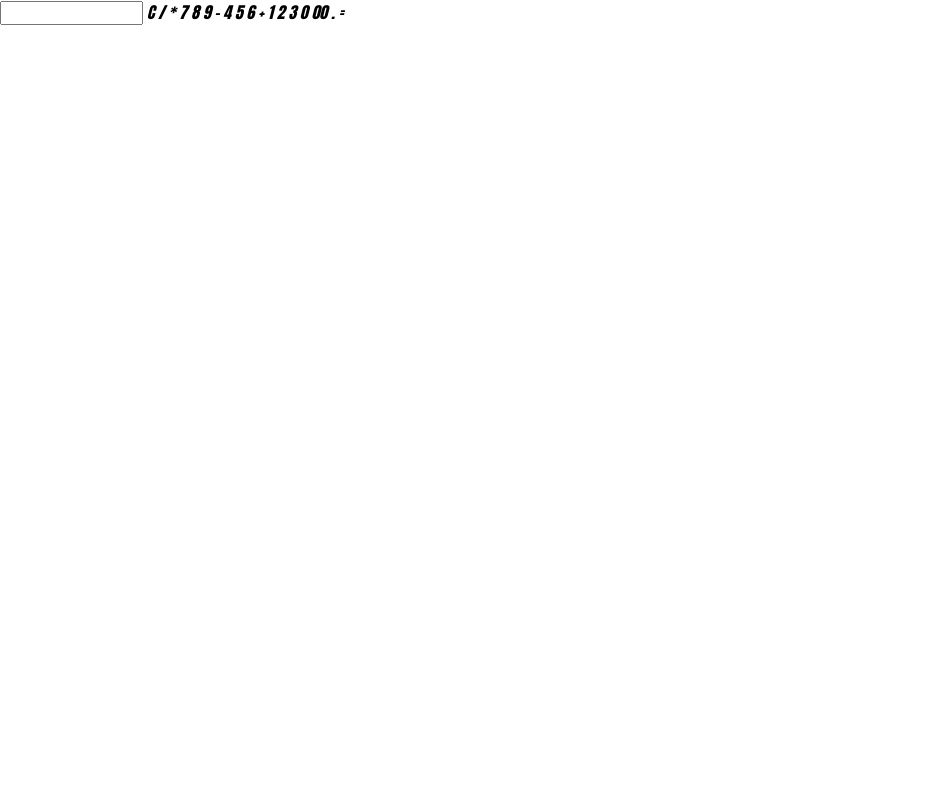
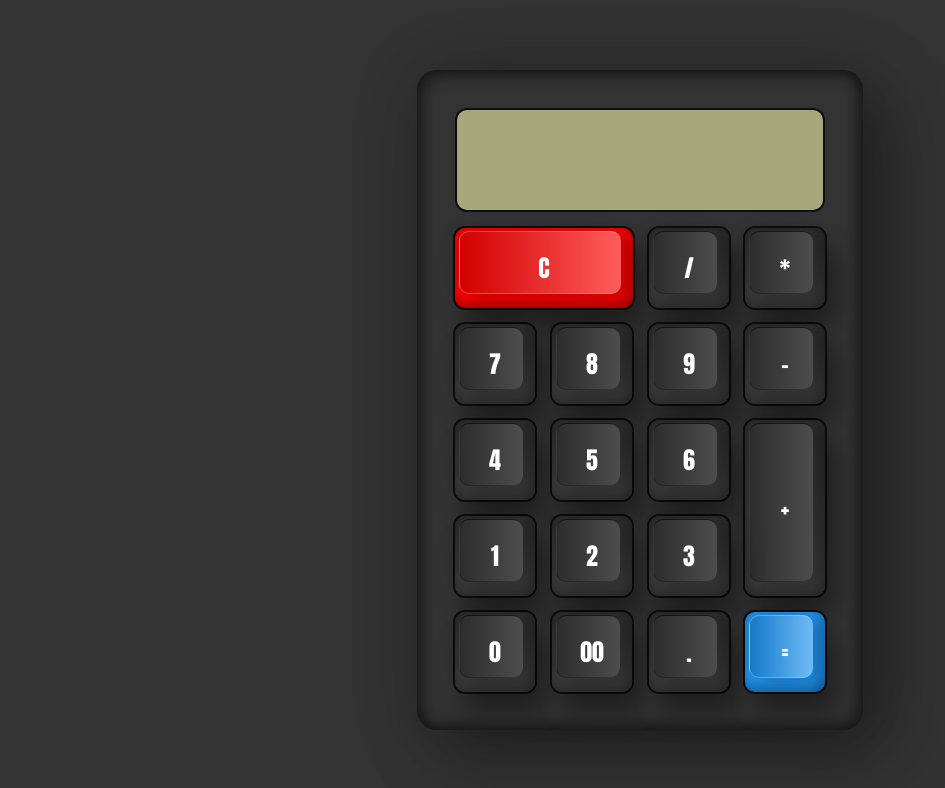
Before and after one commit to Alex-Francisco/Calculadora, a plain HTML site: page index.html in a window 1280 px wide. Shown: the whole page, without its empty margins (0-945 px from the left). Drawn offline with Linux system fonts and the light colour scheme; files that its build step writes are made by us from their sources.

Commit message:
finalizando

```diff
--- a/css/estilo.css
+++ b/css/estilo.css
@@ -4,3 +4,121 @@
   box-sizing: border-box;
   font-family: Impact, Haettenschweiler, 'Arial Narrow Bold', sans-serif;
 }
+
+body {
+  display: flex;
+  justify-content: center;
+  align-items: center;
+  min-height: 100vh;
+  background: #333
+}
+
+.container {
+  position: relative;
+  min-width: 300px;
+  min-height: 400px;
+  background: #333;
+  padding: 40px 30px 30px;
+  border-radius: 20px;
+  box-shadow: 25px 25px 75px rgba(0, 0, 0, 0.25),
+              10px 10px 70px rgba(0, 0, 0, 0.25),
+              inset -5px -5px 15px rgba(0, 0, 0, 0.5),
+              inset 5px 5px 15px rgba(0, 0, 0, 0.5);
+}
+
+.calculadora {
+  position: relative;
+  display: grid;
+}
+
+.calculadora .valor {
+  position: relative;
+  grid-column: span 4;
+  height: 100px;
+  width: calc(100% - 20px);
+  left: 10px;
+  border: none;
+  outline: none;
+  background: #a7a77c;
+  margin-bottom: 10px;
+  border-radius: 10px;
+  box-shadow: 0 0 0 2px rgba(0, 0, 0, 0.75);
+  text-align: right;
+  padding: 10px;
+  font-size: 2em;
+}
+
+.calculadora span {
+  position: relative;
+  display: grid;
+  place-items: center;
+  width: 80px;
+  height: 80px;
+  margin: 8px;
+  background: linear-gradient(180deg, #2f2f2f, #3f3f3f);
+  box-shadow: inset -8px 0 8px rgba(0, 0, 0, 0.15),
+              inset 0 -8px 8px rgba(0, 0, 0, 0.25),
+              0 0 0 2px rgba(0, 0, 0, 0.75),
+              10px 20px 25px rgba(0, 0 ,0 ,0.4);
+  color: #fff;
+  user-select: none;
+  cursor: pointer;
+  font-weight: 400;
+  border-radius: 10px;
+}
+
+.calculadora span::before {
+  content: '';
+  position: absolute;
+  top: 3px;
+  left: 4px;
+  bottom: 14px;
+  right: 12px;
+  background: linear-gradient(90deg, #2d2d2d, #4d4d4d);
+  border-radius: 10px;
+  box-shadow: -5px -5px 15px rgba(0, 0, 0, 0.1),
+              10px 5px 10px rgba(0, 0, 0, 0.15);
+  border-left: 1px solid #0004;
+  border-bottom: 1px solid #0004;
+  border-top: 1px solid #0009;
+}
+
+.calculadora span:active {
+  filter: brightness(1.5);
+}
+
+.calculadora span i {
+  position: relative;
+  font-style: normal;
+  font-size: 1.5em;
+  text-transform: uppercase;
+}
+
+.calculadora .limpar {
+  grid-column: span 2;
+  width: 178px;
+  background: #f00;
+}
+
+.calculadora .limpar::before {
+  background: linear-gradient(90deg, #d20000, #ffffff5c);
+  border-left: 1px solid #fff4;
+  border-bottom: 1px solid #fff4;
+  border-top: 1px solid #fff4;
+}
+
+.calculadora .mais {
+  grid-row: span 2 ;
+  height: 176px;
+}
+
+.calculadora .igual {
+  background: #2196f3;
+}
+
+.calculadora .igual::before {
+  background: linear-gradient(90deg, #1479c9, #ffffff5c);
+  border-left: 1px solid #fff4;
+  border-bottom: 1px solid #fff4;
+  border-top: 1px solid #fff4;
+}
--- a/index.html
+++ b/index.html
@@ -4,14 +4,14 @@
   <meta charset="UTF-8">
   <meta http-equiv="X-UA-Compatible" content="IE=edge">
   <meta name="viewport" content="width=device-width, initial-scale=1.0">
-  <link rel="stylesheet" href="estilo.css">
+  <link rel="stylesheet" href="css/estilo.css">
   <title>Calculadora</title>
 </head>
 <body>
   <div class="container">
     <form action="" class="calculadora" name="calc">
       <input type="text" class="valor" readonly name="txt">
-      <span class="num" onclick="calc.txt.value = ''"><i>C</i></span>
+      <span class="num limpar" onclick="calc.txt.value = ''"><i>C</i></span>
       <span class="num" onclick="calc.txt.value += '/'"><i>/</i></span>
       <span class="num" onclick="calc.txt.value += '*'"><i>*</i></span>
       <span class="num" onclick="calc.txt.value += '7'"><i>7</i></span>
@@ -21,7 +21,7 @@
       <span class="num" onclick="calc.txt.value += '4'"><i>4</i></span>
       <span class="num" onclick="calc.txt.value += '5'"><i>5</i></span>
       <span class="num" onclick="calc.txt.value += '6'"><i>6</i></span>
-      <span class="num" onclick="calc.txt.value += '+'"><i>+</i></span>
+      <span class="num mais" onclick="calc.txt.value += '+'"><i>+</i></span>
       <span class="num" onclick="calc.txt.value += '1'"><i>1</i></span>
       <span class="num" onclick="calc.txt.value += '2'"><i>2</i></span>
       <span class="num" onclick="calc.txt.value += '3'"><i>3</i></span>
@@ -29,7 +29,7 @@
       <span class="num" onclick="calc.txt.value += '00'"><i>00</i></span>
       <span class="num" onclick="calc.txt.value += '.'"><i>.</i></span>
 
-      <span class="num" onclick="document.calc.txt.value = eval(calc.txt.value)"><i>=</i></span>
+      <span class="num igual" onclick="document.calc.txt.value = eval(calc.txt.value)"><i>=</i></span>
     </form>
   </div>
 </body>
```
